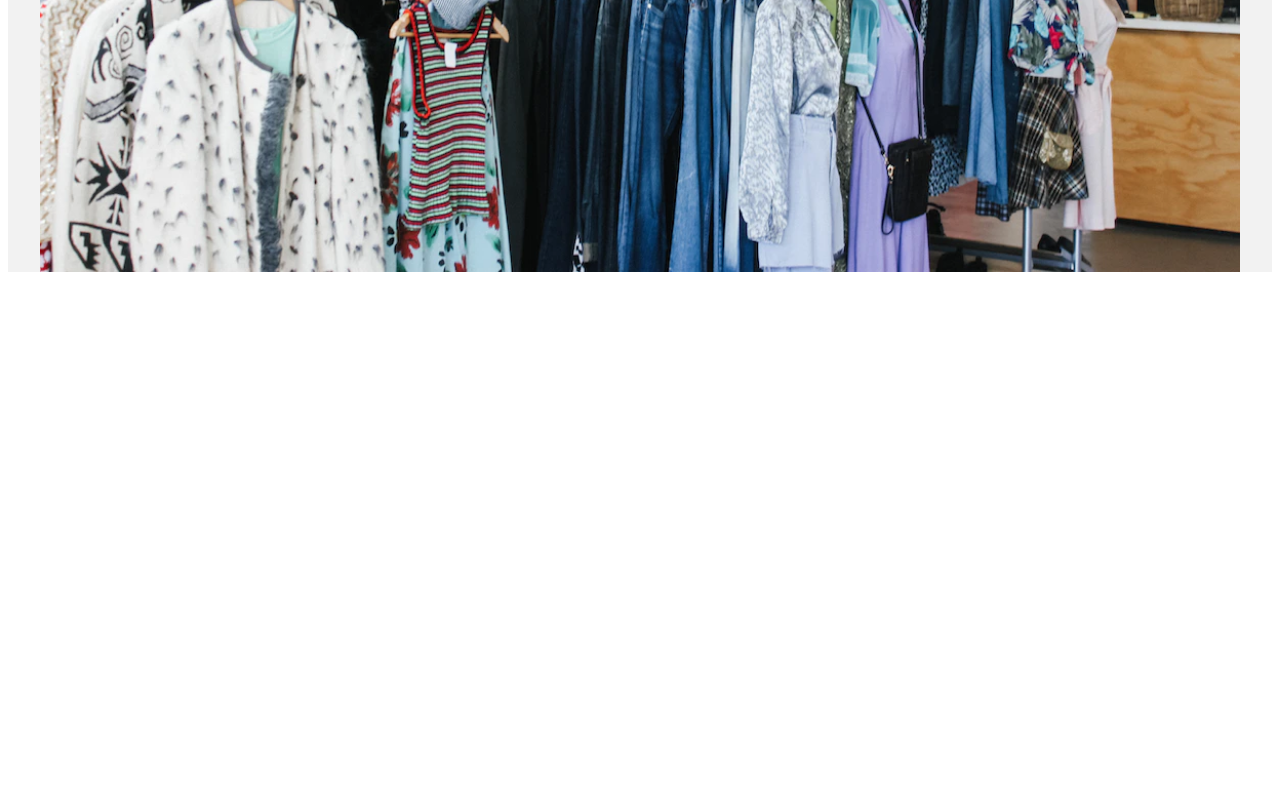
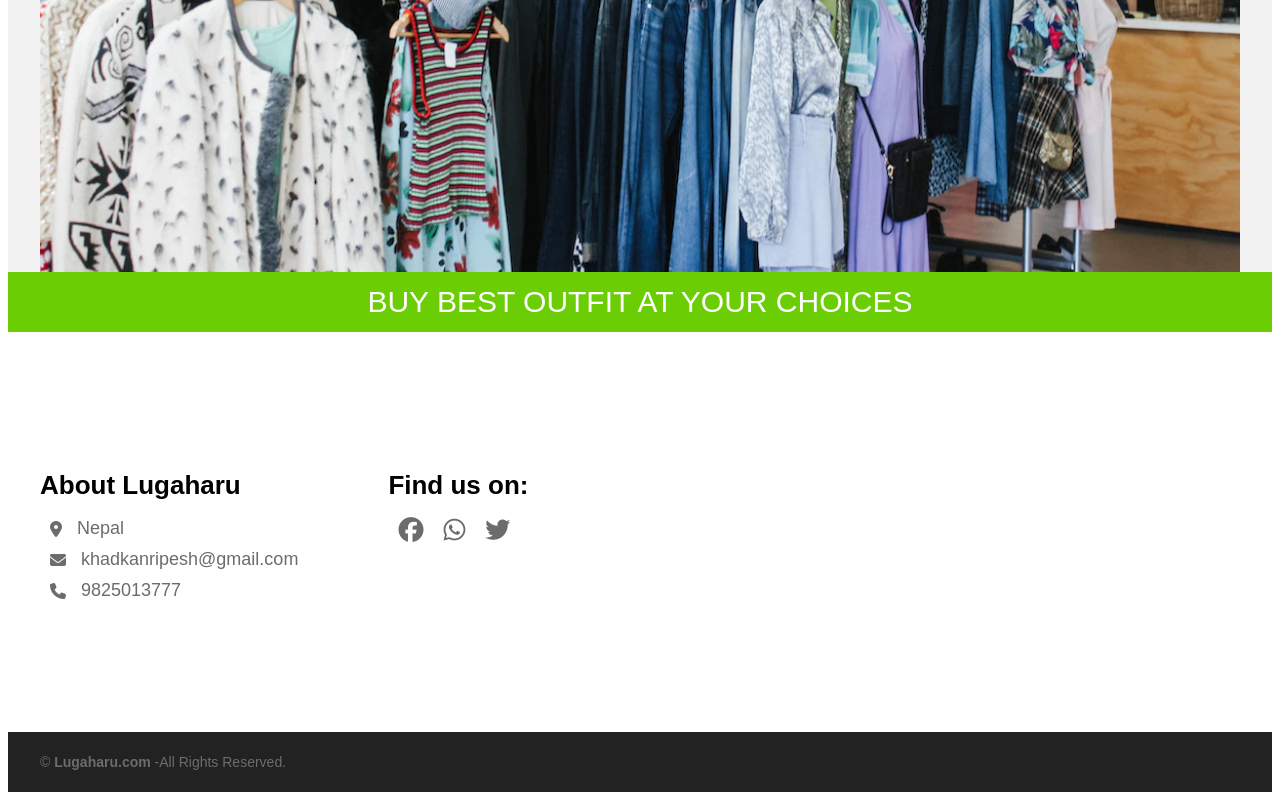
Before and after one commit to KhadkaRipesh/ProductPage-Frontend, a plain HTML site: page index.html in a window 1280 px wide. Shown: the part 762-1562 px from the top of the page. Before the commit the page ends 1042 px from the top, so only its background shows below. Drawn offline with Linux system fonts and the light colour scheme.

Commit message:
Added footer

```diff
--- a/index.html
+++ b/index.html
@@ -198,6 +198,49 @@
       background: #f2f2f2;
       height: 800px;
     }
+    footer {
+    }
+    .footer_head {
+      height: 60px;
+      background-color: #6bce04;
+      display: flex;
+      justify-content: center;
+      align-items: center;
+      font-size: 30px;
+      text-transform: uppercase;
+      color: #ffffff;
+    }
+    .footer_end {
+      height: 60px;
+      background-color: #222222;
+      display: flex;
+      justify-content: center;
+      align-items: center;
+      color: #6c6c6c;
+      font-size: 14px;
+    }
+    footer .row {
+      height: 400px;
+      align-items: center;
+    }
+    .flexbox {
+      display: flex;
+      gap: 80px;
+    }
+    .social {
+      display: flex;
+    }
+    .social i {
+      font-size: 25px;
+    }
+    .box li {
+      font-size: 18px;
+      gap: 15px;
+      margin-bottom: 10px;
+    }
+    .box i{
+      font-size: 16px;
+    }
   </style>
   <body>
     <nav>
@@ -225,7 +268,7 @@
     <div class="bottom">
       <div class="container">
         <div class="row">
-          <h1>Lugaa</h1>
+          <h1>Lugaa haru.com</h1>
           <form>
             <input type="search" placeholder="Search..." />
             <button type="submit">Search</button>
@@ -284,6 +327,59 @@
         </div>
       </div>
     </div>
+    <footer>
+      <div class="footer_head">
+        <div class="text">Buy best outfit at your choices</div>
+      </div>
+      <div class="container">
+        <div class="row">
+          <div class="flexbox">
+            <div class="box">
+              <h1>About Lugaharu</h1>
+              <a href="#">
+                <li><i class="fa-solid fa-location-dot"></i> Nepal</li>
+              </a>
+              <a href="#">
+                <li>
+                  <i class="fa-solid fa-envelope"></i>khadkanripesh@gmail.com
+                </li>
+              </a>
+              <a href="#">
+                <li><i class="fa-solid fa-phone"></i>9825013777</li>
+              </a>
+            </div>
+            <div class="box1">
+              <h1>Find us on:</h1>
+              <div class="social">
+                <a href="#">
+                  <li>
+                    <i class="fa-brands fa-facebook"></i>
+                  </li>
+                </a>
+                <a href="#">
+                  <li>
+                    <i class="fa-brands fa-whatsapp"></i>
+                  </li>
+                </a>
+                <a href="#">
+                  <li>
+                    <i class="fa-brands fa-twitter"></i>
+                  </li>
+                </a>
+              </div>
+            </div>
+          </div>
+        </div>
+      </div>
+      <div class="footer_end">
+        <div class="container">
+          <p>
+            &copy; <a href="#"><strong>Lugaharu.com</strong> </a>-All Rights
+            Reserved.
+          </p>
+        </div>
+      </div>
+    </footer>
     <script>
       function myFunction() {
         document.getElementById("drop").classList.toggle("show");
```
